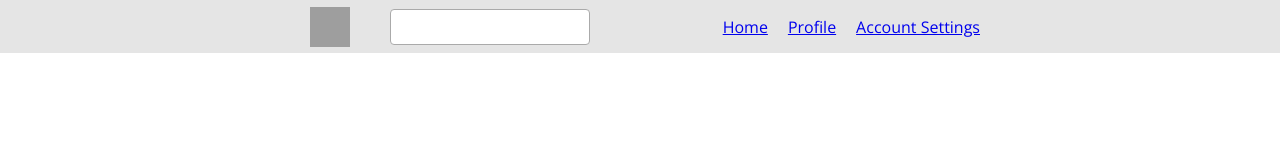
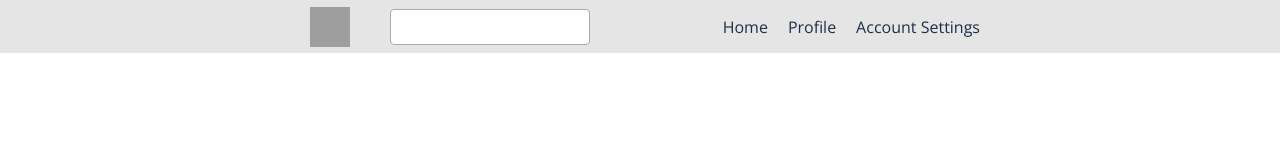
Before and after one commit to ucmo-cs/ThePack_Spring2022, a Next.js app: page / in a window 1280 px wide. Shown: the top 160 px of the page. Built offline with nearby package versions, Linux system fonts and the light colour scheme; no server answers; grey boxes are pictures that could not be loaded.

Commit message:
Fixed navigation bar link style

```diff
--- a/components/NavigationsBar.js
+++ b/components/NavigationsBar.js
@@ -124,6 +124,7 @@ const Search = styled.div`
 const StyledUl = styled.ul`
 	display: flex;
 	width: 100%;
+    height: 100%;
 	justify-content: end;
 	list-style: none;
 	background-color: #e5e5e5;
@@ -159,6 +160,8 @@ const StyledLi = styled.li`
 `
 
 const StyledA = styled.a`
+    color: #202e4a;
+    text-decoration: none;
 	height: 100%;
 	width: 100%;
 	display: flex;
```
Also changed, not shown: 1 other file (tests, documents, lock files or other folders).
